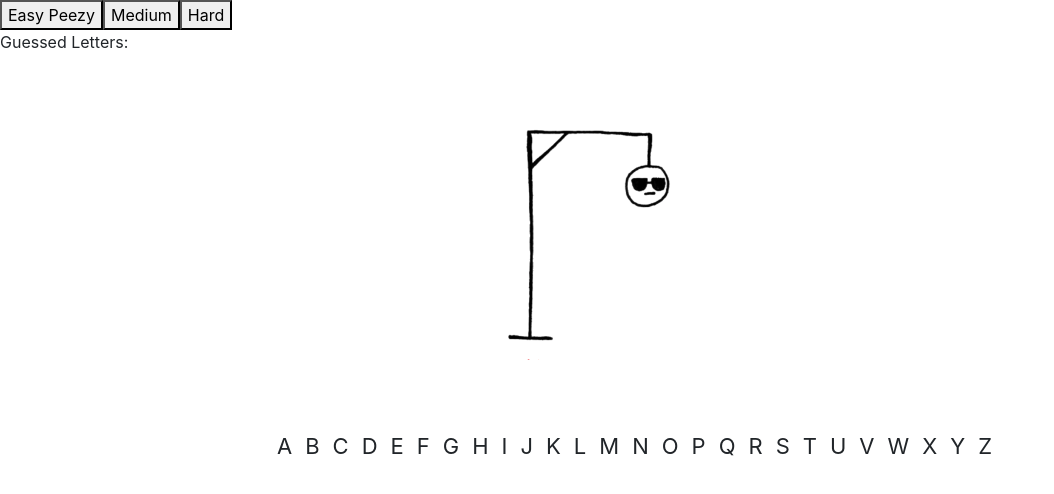
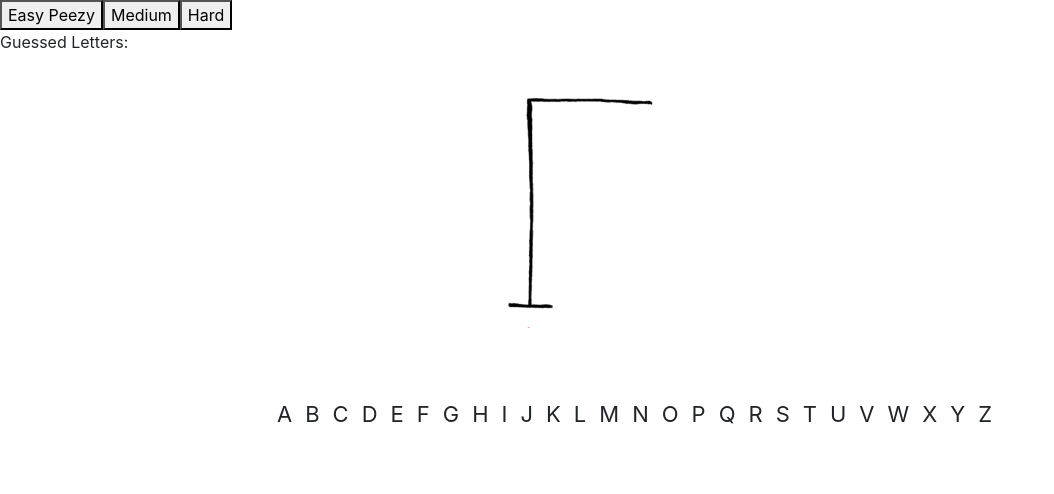
Before and after one commit to rybrennan/reach-project, a React app: page / in a window 1280 px wide. Shown: the top 494 px of the page, without its empty margins (0-1054 px from the left). Built offline with nearby package versions, Linux system fonts and the light colour scheme; no server answers.

Commit message:
All 7 pngs rendering with incorrect picks

```diff
--- a/src/components/App.jsx
+++ b/src/components/App.jsx
@@ -15,7 +15,7 @@ class App extends React.Component {
       letters: [],
       guessedLetter: 'testing',
       mappedWord: {},
-      step: '4'
+      step: '1'
     }
 
     this.handleChange = this.handleChange.bind(this);
@@ -133,12 +133,12 @@ class App extends React.Component {
             <button onClick={() => this.handleSuperSmart()}>Hard</button>
           </div>
           Guessed Letters:
-          <h1> {this.state.letters} </h1>
           <br />
           <HangmanContainer step={this.state.step}/>
           <br />
           <br />
           <Alphabet choosenLetters={this.state.letters} onClick={this.handleClick} />
+          <h1> {this.state.letters} </h1>
         </div>
       );
     }
--- a/src/components/Hangman.jsx
+++ b/src/components/Hangman.jsx
@@ -5,8 +5,8 @@ import png1 from '../img/1.png';
 import png2 from '../img/2.png';
 import png3 from '../img/3.png';
 import png4 from '../img/4.png';
-import png5 from '../img/5.png';
-import png6 from '../img/6.png';
+import PNG from '/Users/ryanbrennan/Desktop/repls/linkedin/hangman/src/img/5.png';
+import PNG1 from '../img/6.png';
 import png7 from '../img/7.png';
 
 const Wrapper = styled.div`
@@ -26,10 +26,10 @@ const Wrapper = styled.div`
     background-image: url(${png4});
   }
   &[data-order='5'] {
-    background-image: url(${png4});
+    background-image: url(${PNG});
   }
   &[data-order='6'] {
-    background-image: url(${png6});
+    background-image: url(${PNG1});
   }
   &[data-order='7'] {
     background-image: url(${png7});
```
Also changed, not shown: src/img/5.png.
